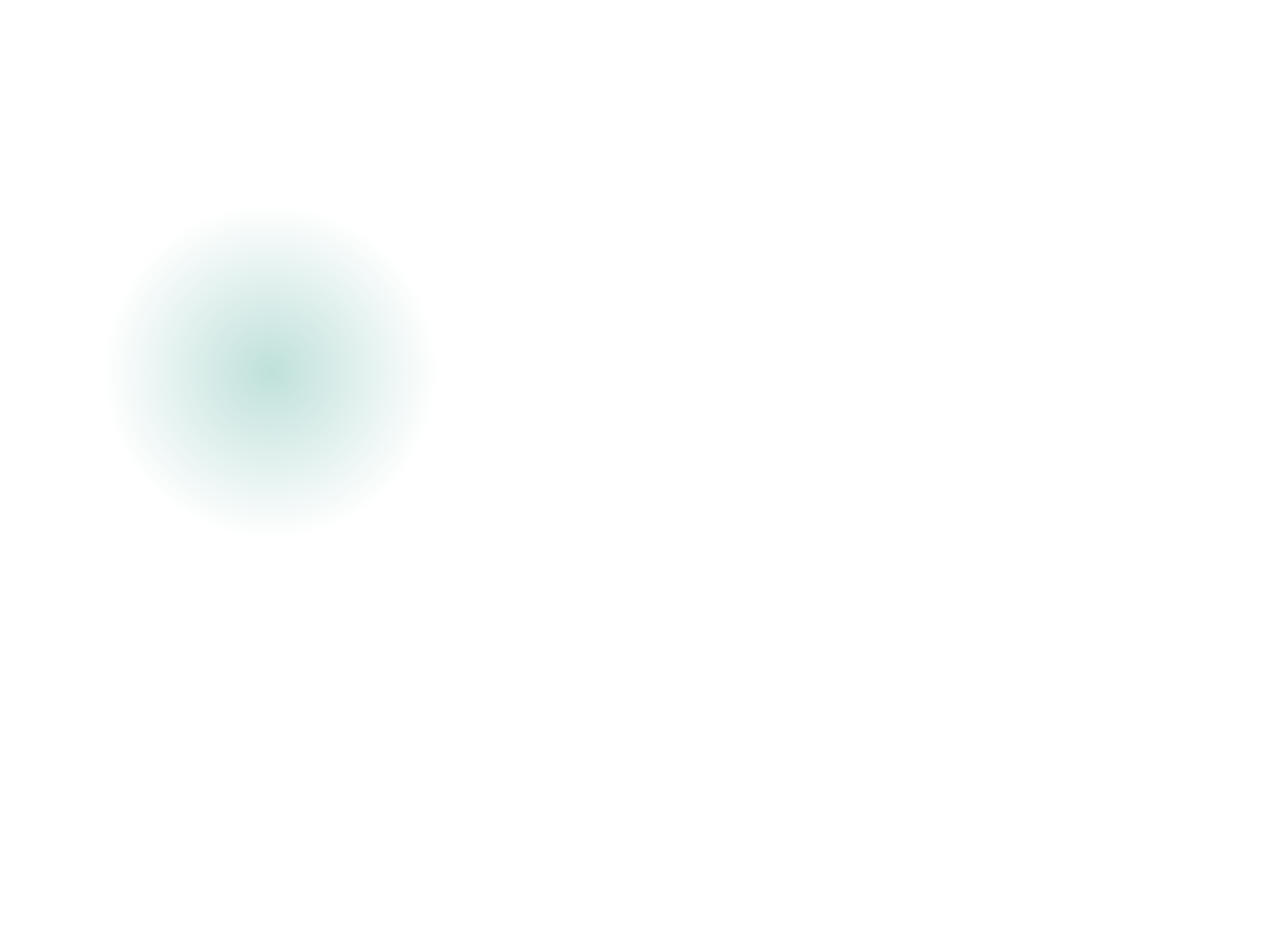
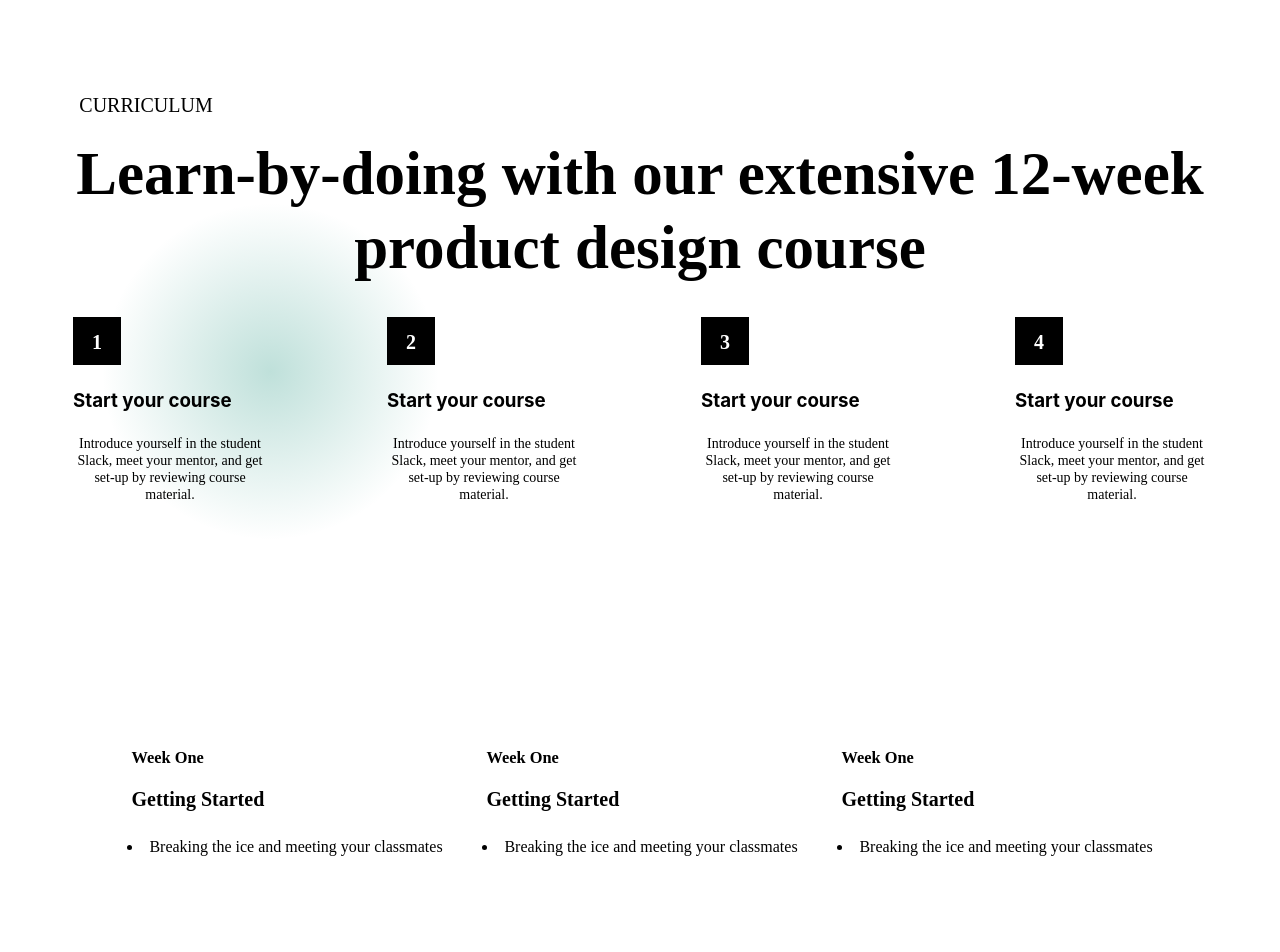
Before and after one commit to Poonam7507/Internproject1, a React (Create React App) app: page / in a window 1280 px wide. Shown: the part 1360-2312 px from the top of the page. Before the commit the page ends 1900 px from the top, so only its background shows below. Built offline with nearby package versions, Linux system fonts and the light colour scheme.

Commit message:
used map function

```diff
--- /dev/null
+++ b/src/Component/Card1.js
@@ -0,0 +1,25 @@
+import React from 'react'
+import './Css/Weeklycontent.css'
+export default function Card1({week,start,line1,line2,line3,line4,line5}) {
+  return (
+    <>
+
+    <div className='weekly_material' style={{color:"black"}}>
+              <div className='box1'>  <h3>{week}</h3></div>
+               <div className='box2'>
+
+               <h2>{start}</h2>
+               </div>
+               <div className='box3'>
+               <li>{line1}</li>
+                 <li>{line2}</li>
+               <li>{line3}</li>
+               <li>{line4}</li>
+                <li>{line5}</li>
+
+               </div>
+             </div>
+
+    </>
+  )
+}
--- /dev/null
+++ b/src/Component/Content.js
@@ -0,0 +1,52 @@
+import React from 'react'
+import './Css/Content.css'
+
+export default function Content() {
+  return (
+    <>
+    <div className='content'>
+        <h3>CURRICULUM
+</h3>
+        <div className='heading'>
+        Learn-by-doing with our extensive 12-week product design course
+        </div>
+    </div>
+    <div className='content_box'>
+
+        <div className='start'>
+        <h2>1</h2>
+       <h3>
+       Start your course
+
+       </h3>
+       <div className='para'>Introduce yourself in the student Slack, meet your mentor, and get set-up by reviewing course material.</div>
+        </div>
+        <div className='start'>
+        <h2>2</h2>
+       <h3>
+       Start your course
+
+       </h3>
+       <div className='para'>Introduce yourself in the student Slack, meet your mentor, and get set-up by reviewing course material.</div>
+        </div>
+        <div className='start'>
+        <h2>3</h2>
+       <h3>
+       Start your course
+
+       </h3>
+       <div className='para'>Introduce yourself in the student Slack, meet your mentor, and get set-up by reviewing course material.</div>
+        </div>
+        <div className='start'>
+        <h2>4</h2>
+       <h3>
+       Start your course
+
+       </h3>
+       <div className='para'>Introduce yourself in the student Slack, meet your mentor, and get set-up by reviewing course material.</div>
+        </div>
+    </div>
+
+    </>
+  )
+}
--- /dev/null
+++ b/src/Component/Css/Content.css
@@ -0,0 +1,132 @@
+.content{
+    /* position: relative;
+    top:1394px;
+    display: flex;
+    flex-direction: column; */
+    display: flex;
+    flex-direction: column;
+    align-items: flex-start;
+padding: 0px;
+
+position: absolute;
+width: 1136px;
+height: 174px;
+left: 72px;
+top: 1433px;
+
+}
+.content h3{
+    width: 148px;
+height: 26px;
+
+font-family: 'Montserrat';
+font-style: normal;
+font-weight: 400;
+font-size: 20px;
+line-height: 24px;
+
+color: #000000;
+}
+
+.content .heading{
+    width: 1136px;
+height: 148px;
+
+font-family: 'Montserrat';
+font-style: normal;
+font-weight: 800;
+font-size: 61px;
+line-height: 74px;
+
+color: #000000;
+
+
+/* Inside auto layout */
+
+flex: none;
+order: 0;
+flex-grow: 0;
+}
+
+.content_box{
+    display: flex;
+flex-direction: row;
+align-items: center;
+
+padding: 0px;
+gap: 120px;
+
+position: absolute;
+width: 1136px;
+height: 186px;
+left: 73px;
+top: 1677px;
+}
+.content_box .start h2{
+    box-sizing: border-box;
+margin: 0;
+    width: 8px;
+    height: 24px;
+
+    font-family: 'Montserrat';
+    font-style: normal;
+    font-weight: 600;
+    font-size: 20px;
+    line-height: 24px;
+    text-align: center;
+
+    color: #FFFFFF;
+/* Auto layout */
+
+display: flex;
+flex-direction: column;
+align-items: center;
+padding: 12px 20px;
+gap: 10px;
+
+width: 48px;
+height: 48px;
+
+background: #000000;
+border: 1px solid #000000;
+
+/* Inside auto layout */
+
+flex: none;
+order: 0;
+flex-grow: 0;
+}
+.content_box .start{
+    display: flex;
+flex-direction: column;
+align-items: flex-start;
+padding: 0px;
+gap: 5px;
+margin: 0;
+width: 194px;
+height: 186px;
+
+
+/* Inside auto layout */
+
+flex: none;
+order: 0;
+flex-grow: 0;
+}
+
+.content_box .start .para{
+
+width: 194px;
+height: 84px;
+
+font-family: 'Montserrat';
+font-style: normal;
+font-weight: 400;
+font-size: 14px;
+line-height: 17px;
+
+color: #000000;
+margin: 0;
+margin-left: 0;
+
+}
--- a/src/Component/Css/Frontpage.css
+++ b/src/Component/Css/Frontpage.css
@@ -1,3 +1,5 @@
+
+
 .title1 h1{
     position: absolute;
 width: 757px;
--- /dev/null
+++ b/src/Component/Css/Weeklycontent.css
@@ -0,0 +1,97 @@
+.product{
+    display: flex;
+flex-direction: row;
+align-items: flex-start;
+padding: 0px;
+gap: 28px;
+
+position: absolute;
+width: 1136px;
+height: 265px;
+left: 72px;
+top: 2083px;
+
+flex-wrap: wrap;
+justify-content: space-around;
+justify-content: center;
+align-items: center;
+
+}
+
+ .weekly_material .box1{
+    display: flex;
+    flex-direction: row;
+    align-items: flex-start;
+    padding: 10px;
+    gap: 10px;
+
+    width: 270px;
+    height: 37px;
+
+    width: 74px;
+height: 17px;
+
+font-family: 'Montserrat';
+font-style: normal;
+font-weight: 400;
+font-size: 14px;
+line-height: 17px;
+
+
+text-align: center;
+
+color: #000000;
+
+
+
+    flex: none;
+    order: 0;
+    flex-grow: 0;
+}
+.weekly_material h2{
+    display: flex;
+flex-direction: row;
+align-items: flex-start;
+padding: 10px;
+gap: 10px;
+
+width: 270px;
+height: 44px;
+
+
+
+flex: none;
+order: 1;
+flex-grow: 0;
+width: 163px;
+height: 24px;
+
+font-family: 'Montserrat';
+font-style: normal;
+font-weight: 700;
+font-size: 20px;
+line-height: 24px;
+text-align: center;
+
+color: #000000;
+}
+
+.weekly_material li{
+    width: 327px;
+height: 120px;
+
+font-family: 'Montserrat';
+font-style: normal;
+font-weight: 500;
+font-size: 16px;
+line-height: 20px;
+
+color: #000000;
+
+
+
+
+flex: none;
+order: 0;
+flex-grow: 0;
+}
--- a/src/Component/Frontpage.js
+++ b/src/Component/Frontpage.js
@@ -1,6 +1,10 @@
 import React from 'react'
 import './Css/Frontpage.css'
 import { useState } from 'react'
+import Content from './Content';
+
+import Card1 from './Card1';
+import Weeklycontent from './Weeklycontent';
 export default function Frontpage() {
     const [style1, setStyle1] = useState(true);
     const [style2, setStyle2] = useState(true);
@@ -25,6 +29,8 @@ export default function Frontpage() {
     }
   return (
     <>
+    <div className='project_parts'>
+    <div className='first_page'>
         <div className='title1'>
             <h1>Your gateway to Product Industry</h1>
         </div>
@@ -42,6 +48,8 @@ export default function Frontpage() {
         <div className='arrow1'>
 
         </div>
+        </div>
+        <div className='second+part'>
         <div className='title2'>
 
 <div className='duration'>
@@ -82,6 +90,8 @@ IN 12 WEEKS
 
                 </div>
             </div>
+            </div>
+
         <div className='ellipse2'>
 
             </div>
@@ -97,39 +107,14 @@ IN 12 WEEKS
         <div className='ellipse6'>
 
             </div>
+         <div className='third_part'>
+          <Content/>
+          </div>
 
-            {/* <div className='learning_box'>
-                <div className='box'>
-                <div className='rect'></div>
-                <div>
-
-<h2>Product Design</h2>
-    <p>You’ll learn from the best in the design industry; join Dan Mall and the former hiring manager at Google, for live and interactive sessions.</p>
-</div>
-                    <div className='btn'>Insight</div>
-                </div>
-                <div className='box'>
-                <div className='rect'></div>
-                <div>
-
-<h2>Product Design</h2>
-    <p>You’ll learn from the best in the design industry; join Dan Mall and the former hiring manager at Google, for live and interactive sessions.</p>
-</div>
-                    <div className='btn'>Insight</div>
-
-                </div>
-                <div className='box'>
-                <div className='rect'></div>
-                <div>
-
-                <h2>Product Design</h2>
-                    <p>You’ll learn from the best in the design industry; join Dan Mall and the former hiring manager at Google, for live and interactive sessions.</p>
-                </div>
-                    <div className='btn'>Insight</div>
-
-                </div>
-            </div> */}
-
+          <div className='fourth_part'>
+            <Weeklycontent/>
+          </div>
+          </div>
     </>
   )
 }
--- /dev/null
+++ b/src/Component/Weeklycontent.js
@@ -0,0 +1,66 @@
+import React from 'react'
+import Card1 from './Card1'
+
+
+
+export default function Weeklycontent() {
+    const arr=[
+        {   id:1,
+            week:"Week One",
+            start:"Getting Started",
+            line1:"Breaking the ice and meeting your classmates",
+            line2:"Getting to know your instructor",
+            line3:"Introduction to UX and UI design",
+            line4:"What is the design thinking process",
+            line5:"The double diamond approach"
+        },
+        {   id:2,
+          week:"Week One",
+          start:"Getting Started",
+          line1:"Breaking the ice and meeting your classmates",
+          line2:"Getting to know your instructor",
+          line3:"Introduction to UX and UI design",
+          line4:"What is the design thinking process",
+          line5:"The double diamond approach"
+      },
+      { id:3,
+        week:"Week One",
+        start:"Getting Started",
+        line1:"Breaking the ice and meeting your classmates",
+        line2:"Getting to know your instructor",
+        line3:"Introduction to UX and UI design",
+        line4:"What is the design thinking process",
+        line5:"The double diamond approach"
+    }
+    ]
+  return (
+    <>
+    <div className='product'>
+         {arr.map((arr,id)=>{
+          return <Card1 key={id}
+          week={arr.week} start={arr.start}
+          line1={arr.line1}
+          line2={arr.line2}
+          line3={arr.line3}
+          line4={arr.line4}
+          line5={arr.line5}
+/>
+            // {/* <div className='weekly_material'>
+            //   <div className='box1'>  <h3>{arr.week}</h3></div>
+            //     <h2>{arr.start}</h2>
+            //     <li>{arr.line1}</li>
+            //     <li>{arr.line2}</li>
+            //     <li>{arr.line3}</li>
+            //     <li>{arr.line4}</li>
+            //     <li>{arr.line5}</li>
+            // </div> */}
+
+
+
+          })}
+
+    </div>
+
+    </>
+  )
+}
```
